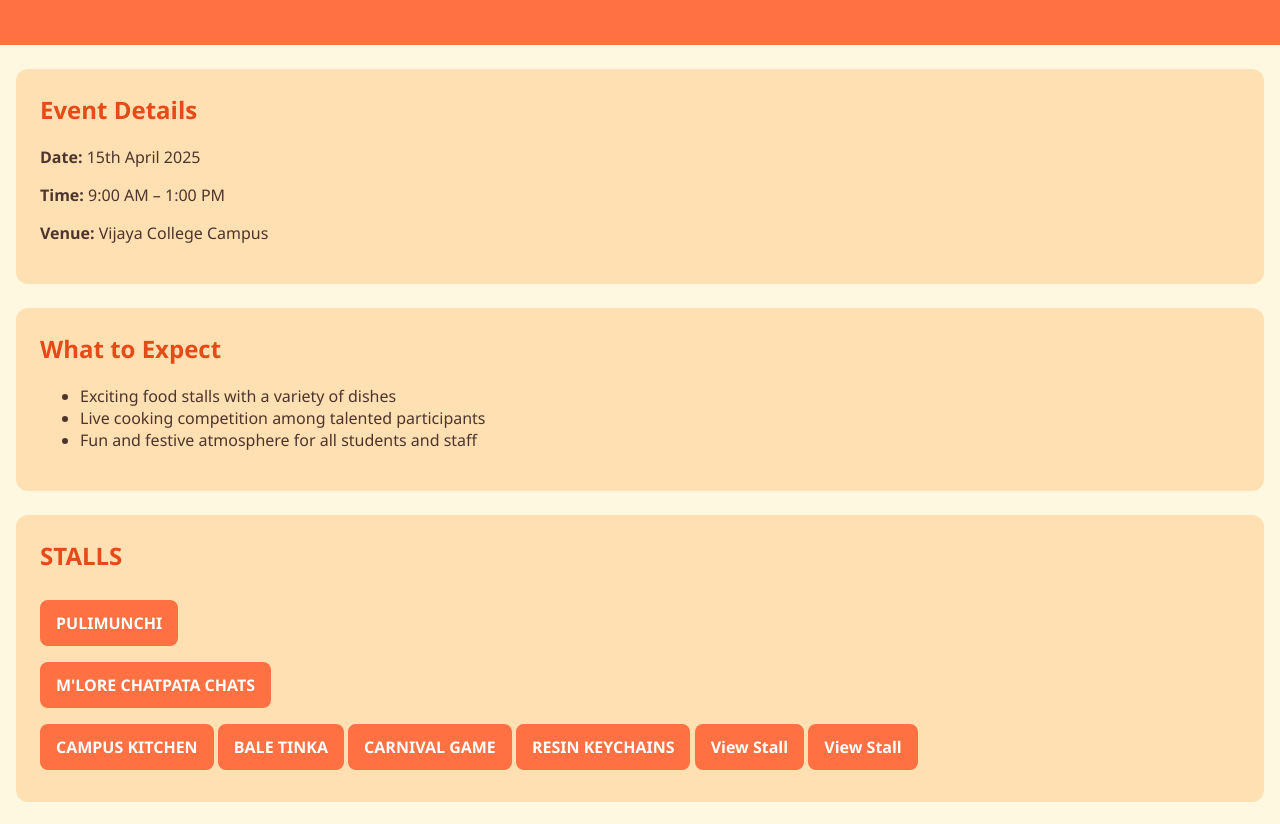
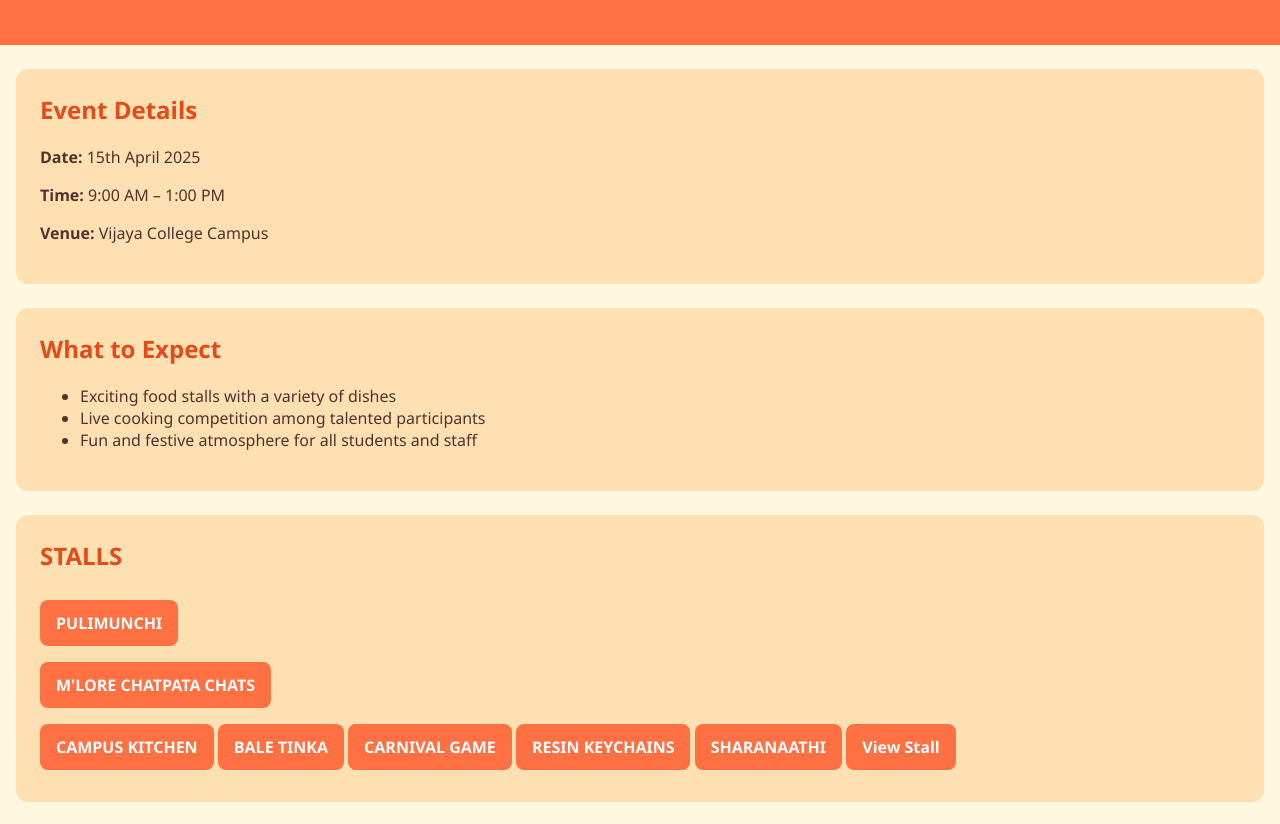
Before and after one commit to kishan-718/Vijaya-Food-Fest, a plain HTML site: page index.html in a window 1280 px wide. Shown: the part 128-952 px from the top of the page. Drawn offline with Linux system fonts and the light colour scheme.

Commit message:
Update index.html

```diff
--- a/index.html
+++ b/index.html
@@ -94,7 +94,7 @@
       <a href="https://github.com/vijaya-food-fest/Vijaya-Food-Fest/blob/main/stall4.jpg?raw=true" target="_blank" class="image-link">BALE TINKA</a>
       <a href="https://github.com/vijaya-food-fest/Vijaya-Food-Fest/blob/main/stall5.jpg?raw=true" target="_blank" class="image-link">CARNIVAL GAME</a>
       <a href="https://github.com/vijaya-food-fest/Vijaya-Food-Fest/blob/main/stall6.jpg?raw=true" target="_blank" class="image-link">RESIN KEYCHAINS</a>
-      <a href="https://raw.githubusercontent.com/yourusername/vijaya-food-fest/main/stall.jpg" target="_blank" class="image-link">View Stall</a>
+      <a href="https://github.com/vijaya-food-fest/Vijaya-Food-Fest/blob/main/stall7.jpg?raw=true" target="_blank" class="image-link">SHARANAATHI</a>
       <a href="https://raw.githubusercontent.com/yourusername/vijaya-food-fest/main/stall.jpg" target="_blank" class="image-link">View Stall</a>
     </div>
 
```
